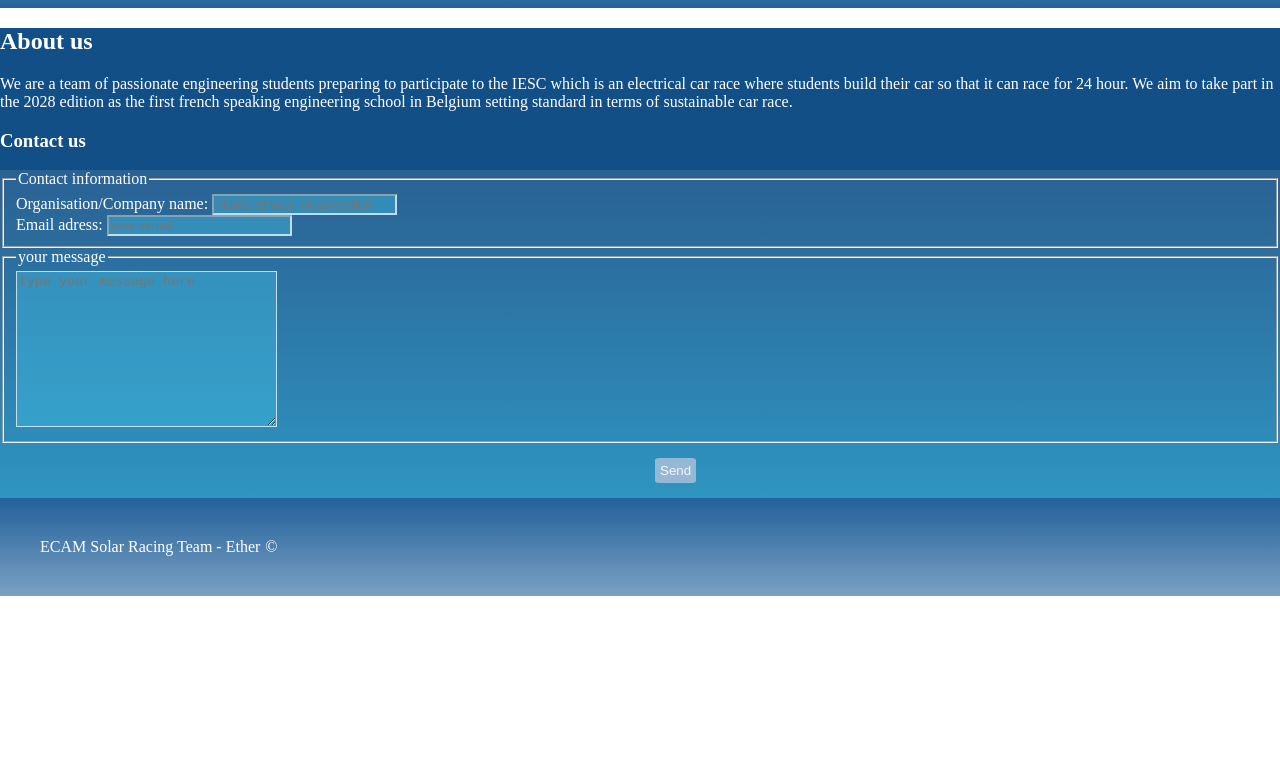
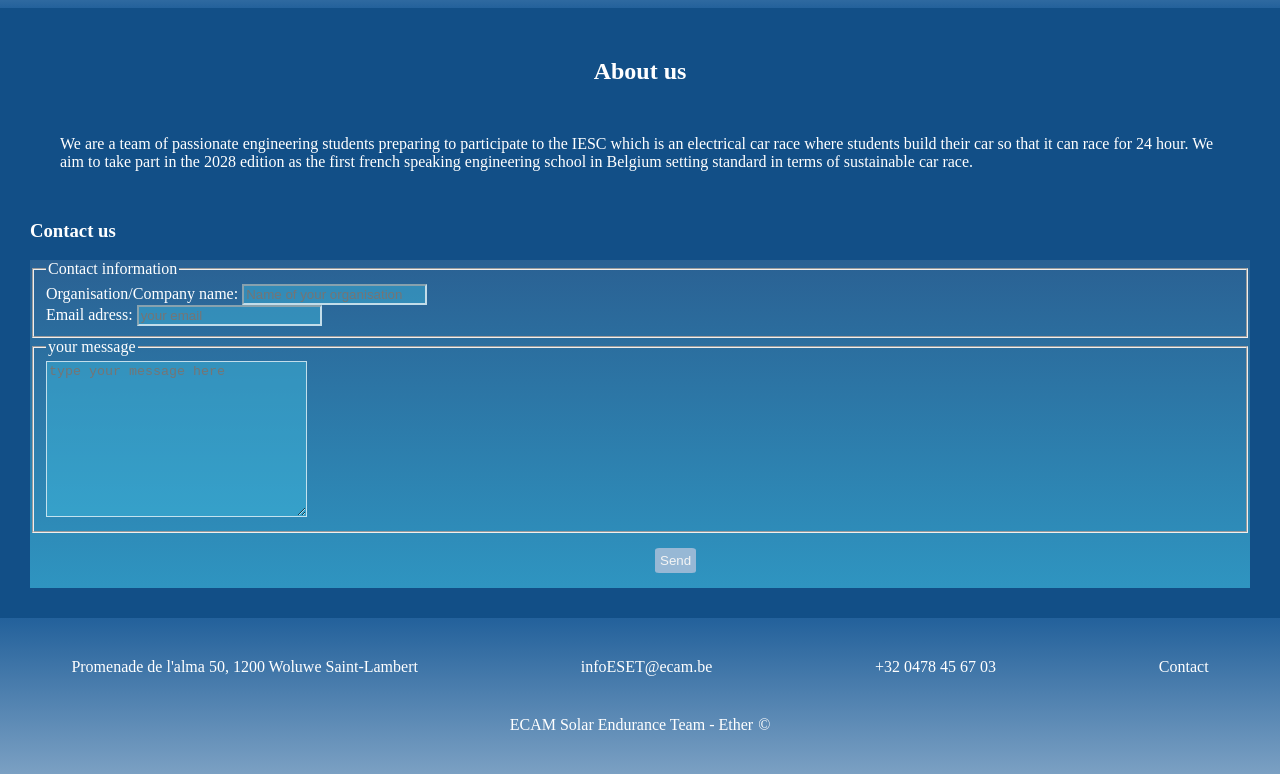
Before and after one commit to Kikiler/Kikiler.github.io, a plain HTML site: page aboutUs/aboutUs.html in a window 1280 px wide. Shown: the part 52-826 px from the top of the page. Before the commit the page ends 800 px from the top, so only its background shows below. Drawn offline with Linux system fonts and the light colour scheme.

Commit message:
UI in the other pages fixed; more spaces&padding added for better visual feeling -> mostly content needing to be added

```diff
--- a/aboutUs/aboutUs.css
+++ b/aboutUs/aboutUs.css
@@ -1,6 +1,18 @@
 
 form {
     background: linear-gradient(to bottom, rgba(255, 255, 255, 0.1), rgba(66, 195, 231, 0.6));
+}
+
+main {
+    padding: 30px;
+}
+
+h2 {
+ text-align: center;
+}
+
+p {
+    padding: 30px;
 }
 
 .textInput {
--- a/aboutUs/aboutUs.html
+++ b/aboutUs/aboutUs.html
@@ -36,7 +36,6 @@
         <h2>
             About us
         </h2>
-        <div>
             <p>
                 We are a team of passionate engineering students preparing to participate to the IESC which is an
                 electrical
@@ -46,7 +45,6 @@
                 the first
                 french speaking engineering school in Belgium setting standard in terms of sustainable car race.
             </p>
-        </div>
 
         <h3>
             Contact us
@@ -76,7 +74,16 @@
         </form>
     </main>
     <footer>
-        ECAM Solar Racing Team - <span id="copyright">Ether</span>
+        <div >
+            <span> Promenade de l'alma 50, 1200 Woluwe Saint-Lambert</span>
+            <span>infoESET@ecam.be</span>
+            <span> +32 0478 45 67 03</span>
+            <span> <a href=""> Contact</a></span>
+        </div>
+
+        <span class="esetTDM">
+            ECAM Solar Endurance Team - <span id="copyright">Ether</span>
+        </span>
     </footer>
 </body>
 
```
Also changed, not shown: index.html (+1 -1 lines), partners/partners.html (+10 -1 lines), pastProjects/pastProject.html (+10 -1 lines), telemetry/telemtry.html (renamed from backend/telemtry.html, +10 -1 lines).
